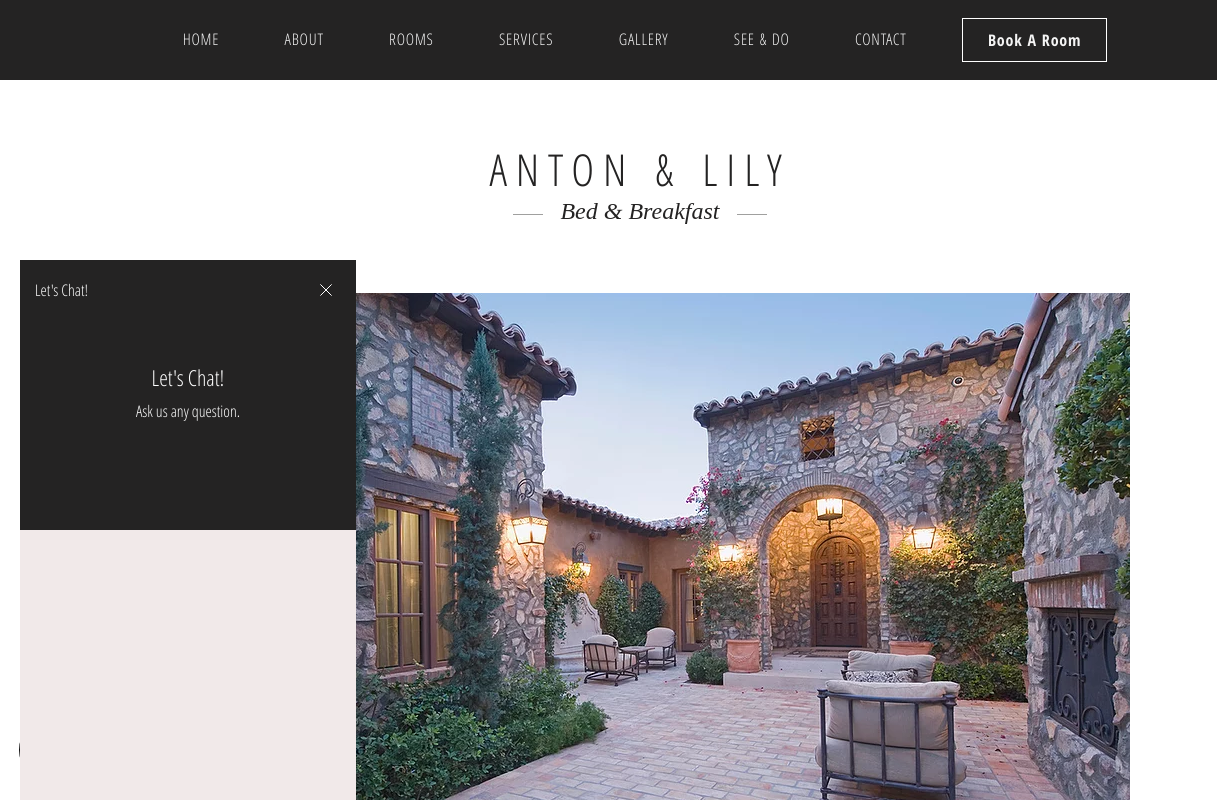
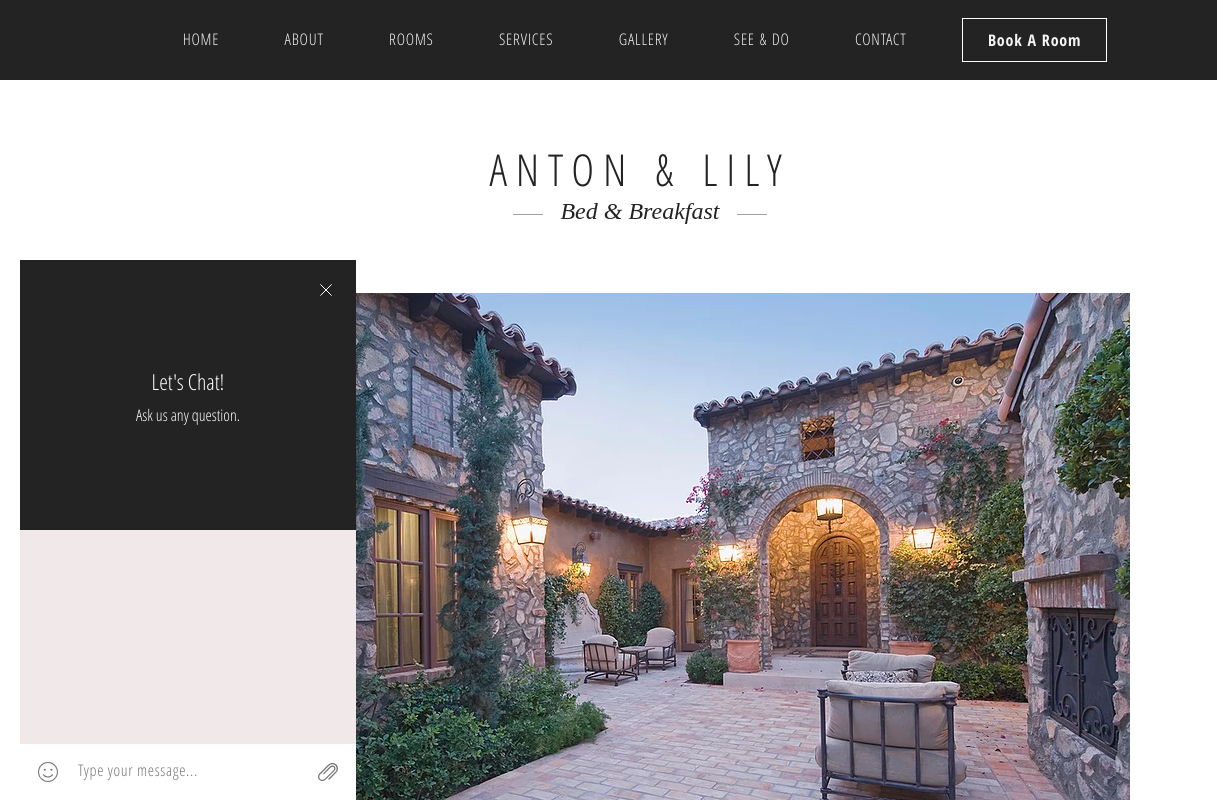
Before and after one commit to SmilingHangman/CAFE_assignment_webpage, a website: page index.html in a window 1280 px wide. Both pictures are taken after a click on the button 50 px from the left and 750 px from the top of the page. Shown: the top 800 px of the page, 0-1217 px from the left. Drawn offline with nearby package versions, Linux system fonts and the light colour scheme; a web font is replaced by a local one.

Commit message:
chat window imitation added

```diff
--- a/index.html
+++ b/index.html
@@ -36,19 +36,27 @@
                 alt=""></a>
     </div>
 
-    <button class="chat-button" onclick="openChat()"><img src="./assets/chat-bubble.svg" alt=""></button>
-    <div class="chat-popup" id="chatForm">
-        <div class="chatbox">
-            <div class="chat-top">
-                <div class="thin-top">
-                    <p>Let's Chat!</p>
-                    <button type="button" class="close-chat-btn" onclick="closeChat()">
-                    </button>
+    <button class="chat-button" id="chatButton"><img src="./assets/chat-bubble.svg" alt=""></button>
+    <div class="chatbox-wrapper">
+        <div class="chat-popup" id="chatForm">
+            <div class="chatbox">
+                <div class="chat-top" id="chatTop">
+                    <div class="thin-top">
+                        <p id="topP">Let's Chat!</p>
+                        <button type="button" class="close-chat-btn" id="closeChat">
+                        </button>
+                    </div>
+                    <div class="chat-middle" id="chatMid">
+                        <h4 >Let's Chat!</h4>
+                        <p>Ask us any question.</p>
+                    </div>
                 </div>
-                <h4>Let's Chat!</h4>
-                <p>Ask us any question.</p>
+                <div class="chat-screen-bottom">
+                    <img src="./assets/happyface.svg" alt="">
+                    <textarea name="chat-line" placeholder="Type your message..."></textarea>
+                    <img src="./assets/paperclip.svg" alt="">
+                </div>
             </div>
-            <div class="chat-screen"></div>
         </div>
     </div>
 
--- a/sass/_chat.scss
+++ b/sass/_chat.scss
@@ -7,21 +7,34 @@
     background-color: $bbgray;
     border: none;
     border-radius: 50%;
-    z-index: 9;
+    z-index: 98;
     outline: none;
 }
 
-.chat-popup {
-    display: none;
+.chatbox-wrapper {
     position: fixed;
     bottom: 0;
     left: 20px;
-    z-index: 10;
+    height: 540px;
+    width: 336px;
+    overflow: hidden;
+    z-index: 97;
+}
+
+.chat-popup {
+    position: absolute;
+    bottom: -540px;
+    transition-duration: 0.3s;
     .chatbox {
         height: 540px;
         width: 336px;
         background-color: rgb(241, 233, 233);
+        display: flex;
+        flex-direction: column;
+        align-items: center;
+        justify-content: space-between;
         .chat-top {
+            width: 100%;
             background-color: $bbgray;
             color: #ffffff;
             height: 50%;
@@ -33,11 +46,19 @@
             font-family: 'Open Sans Condensed';
             font-size: 16px;
             text-align: center;
+            transition-duration: 0.3s;
+            transition-timing-function: ease-in-out;
+            &:hover {
+                cursor: pointer;
+            }
             .thin-top {
                 display: flex;
                 justify-content: space-between;
                 align-items: center;
                 width: 100%;
+                p {
+                    visibility: hidden;
+                }
                 .close-chat-btn {
                     height: 30px;
                     width: 30px;
@@ -47,17 +68,52 @@
                     background-position: center;
                     border: none;
                     border-radius: 50%;
+                    transition-duration: 0.1s;
                     &:hover {
                         background-color: $bbgray-light;
                     }
                 }
             }
+            .chat-middle {
+                display: flex;
+                flex-direction: column;
+                align-items: center;
+                height: 210px;
+                transition-duration: 0.1s;
+            }
             h4 {
-                margin-top: 20%;
+                margin-top: 65px;
                 margin-bottom: 15px;
                 font-size: 22px;
             }
 
         }
+        .chat-screen-bottom {
+            display: flex;
+            justify-content: center;
+            align-items: flex-end;
+            width: 100%;
+            padding: 18px;
+            background-color: #ffffff;
+            img {
+                height: 20px;
+                width: 20px;
+                &:hover {
+                    cursor: pointer;
+                }
+            }
+            textarea {
+                margin: 0 20px;
+                width: 100%;
+                height: 20px;
+                font-family: 'Open Sans Condensed';
+                font-size: 16px;
+                letter-spacing: 0.04em;
+                padding: 0;
+                border: none;
+                resize: none;
+                color: $para-gray;
+            }
+        }
     }
 }
--- a/script.js
+++ b/script.js
@@ -1,7 +1,37 @@
-function openChat() {
-    document.getElementById("chatForm").style.display = "block";
+// this declaration is needed for chat window resizing later below
+var timesClicked = 0;
+
+// Chat window popup code below
+document.getElementById("chatButton").addEventListener("click", function() {
+    document.getElementById("chatButton").style.display = "none";
+    document.getElementById("chatForm").style.bottom = "0";
+    document.getElementById("topP").style.visibility = "hidden";
+    document.getElementById("chatMid").style.display = "block";
+    document.getElementById("chatTop").style.height = "270px";
+    timesClicked = 0;
+}
+);
+
+// Chat window close code below
+document.getElementById("closeChat").addEventListener("click", function() {
+    setTimeout(function(){document.getElementById("chatButton").style.display = "block"}, 300);
+    document.getElementById("chatForm").style.bottom = "-540px";
+}
+);
+
+// Chat window resizing code below
+
+document.getElementById("chatTop").addEventListener("click", function() {
+timesClicked++;
+
+if (timesClicked%2==0) {
+        document.getElementById("topP").style.visibility = "hidden";
+        setTimeout(function(){document.getElementById("chatMid").style.display = "block"}, 200);
+        document.getElementById("chatTop").style.height = "270px";
+} else {
+        setTimeout(function(){document.getElementById("topP").style.visibility = "visible"}, 200);
+        document.getElementById("chatMid").style.display = "none";
+        document.getElementById("chatTop").style.height = "60px";
 }
 
-function closeChat() {
-    document.getElementById("chatForm").style.display = "none";
-}
+});
```
Also changed, not shown: assets/happyface.svg (added), assets/paperclip.svg (added), css/app.css.
